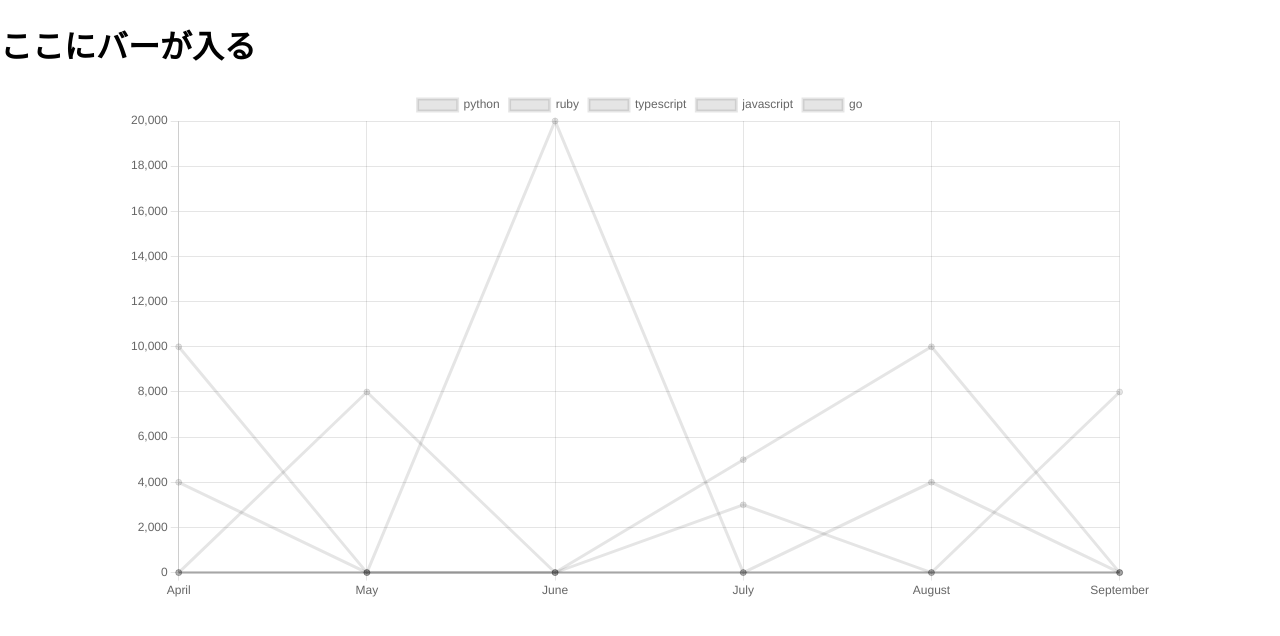
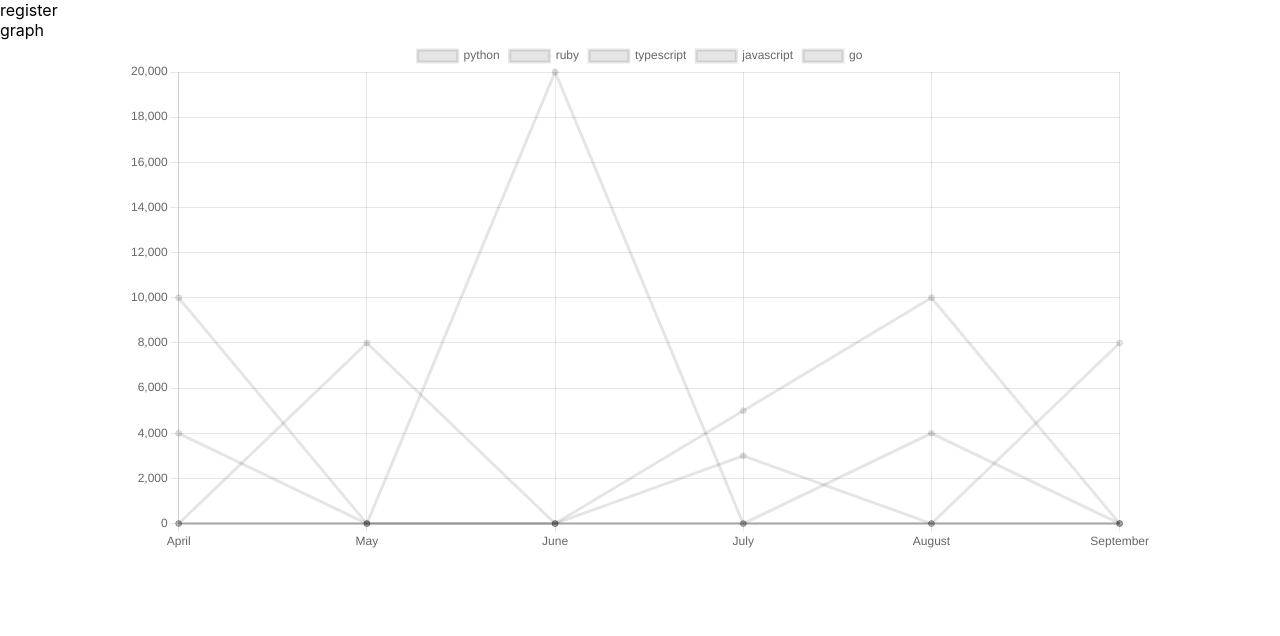
Before and after one commit to supporterz-vol5-1/Hackathon-vol5-frontend, a React (Create React App) app in the folder app/: page / in a window 1280 px wide. Shown: the top 636 px of the page. Built offline with nearby package versions, Linux system fonts and the light colour scheme.

Commit message:
add navibar component

```diff
--- a/app/src/Navibar.js
+++ b/app/src/Navibar.js
@@ -2,8 +2,21 @@ import React from "react";
 
 class Navibar extends React.Component {
   render() {
-    return <h1>ここにバーが入る</h1>;
+    return <RenderBarElement />;
   }
 }
 
+function RenderBarElement() {
+  return (
+    <div>
+      <BarElement name="register" />
+      <BarElement name="graph" />
+    </div>
+  );
+}
+
+function BarElement(props) {
+  return <div>{props.name}</div>;
+}
+
 export default Navibar;
```
